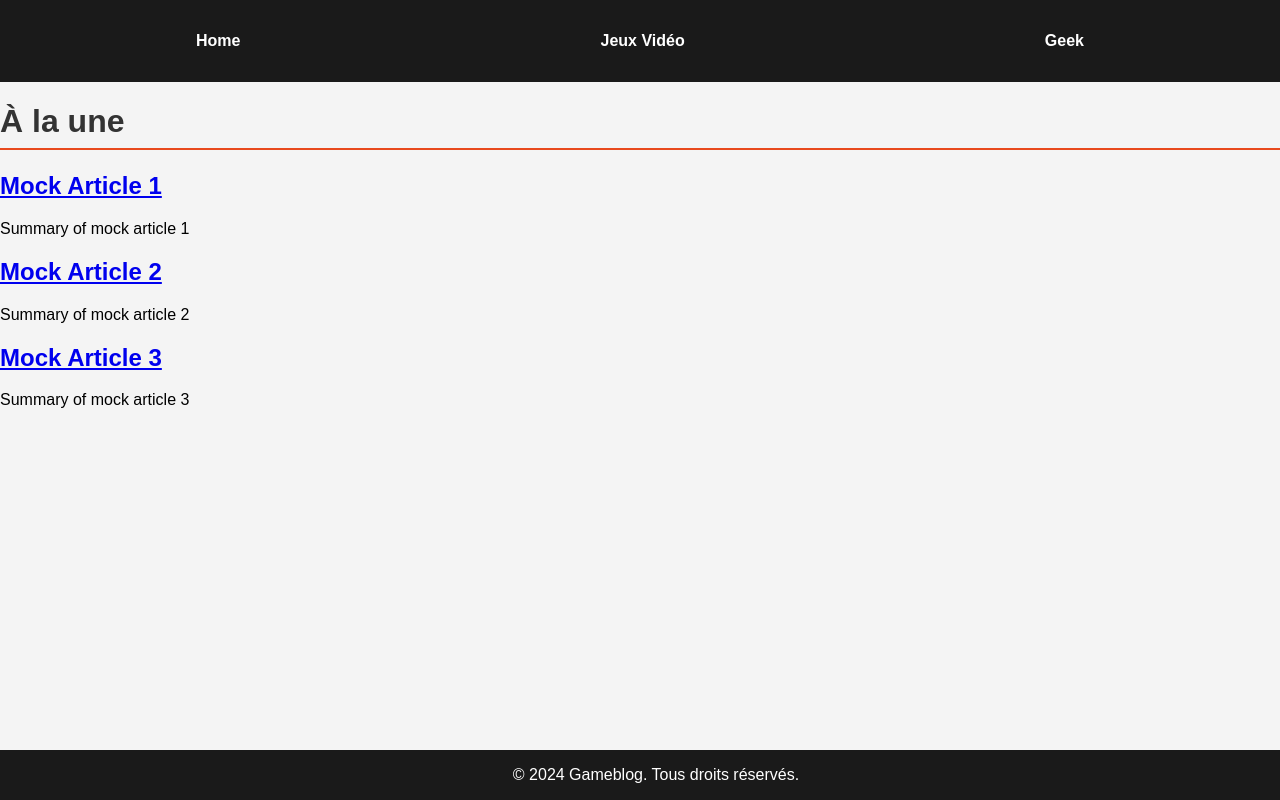
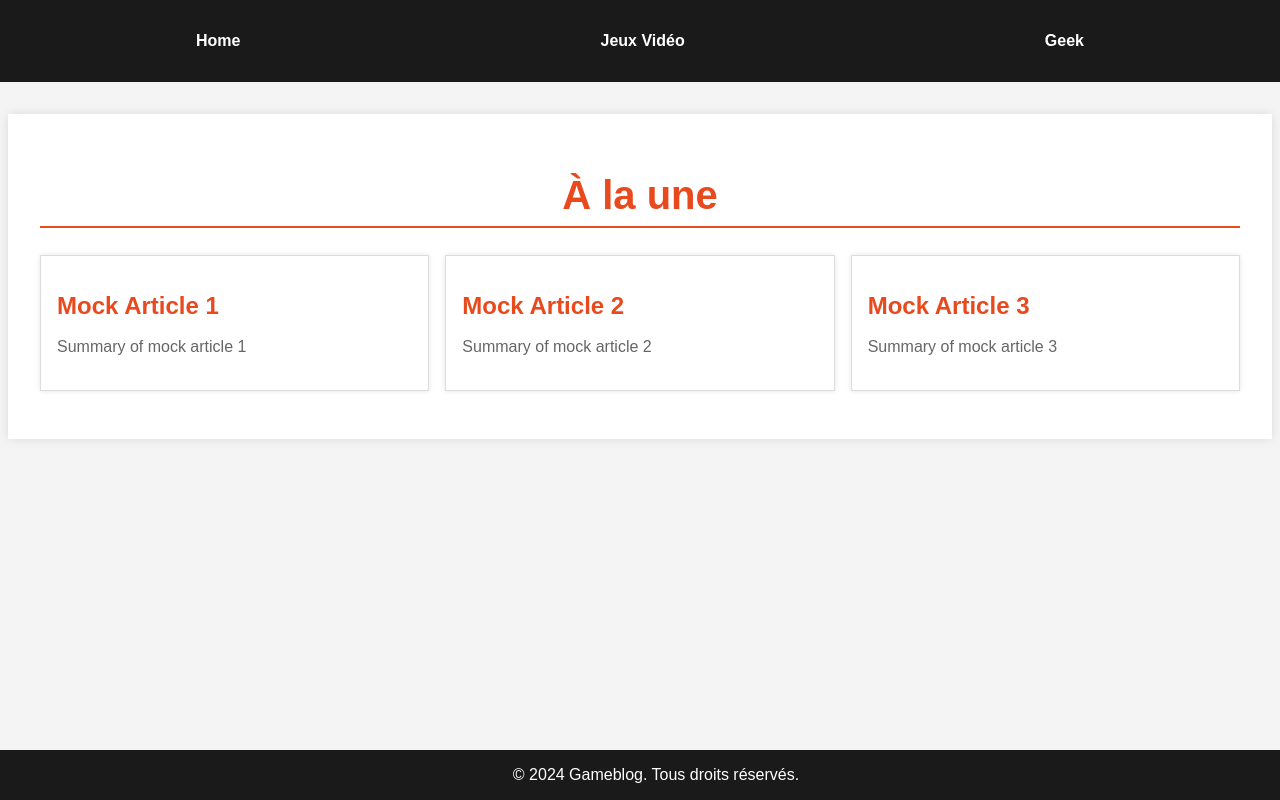
Before and after one commit to TSAELENS/PWA_PE_TO, a React (Create React App) app in the folder gameblog-pwa/: page / in a window 1280 px wide. Built offline with nearby package versions, Linux system fonts and the light colour scheme.

Commit message:
Visuel articles

```diff
--- a/gameblog-pwa/src/components/ArticlePreview.tsx
+++ b/gameblog-pwa/src/components/ArticlePreview.tsx
@@ -11,9 +11,11 @@ interface ArticlePreviewProps {
 
 const ArticlePreview: React.FC<ArticlePreviewProps> = ({ article }) => {
   return (
-    <div>
-      <h2><Link to={`/article/${article.id}`}>{article.title}</Link></h2>
-      <p>{article.summary}</p>
+    <div className="article-preview">
+      <h2 className="article-preview__title">
+        <Link to={`/article/${article.id}`}>{article.title}</Link>
+      </h2>
+      <p className="article-preview__summary">{article.summary}</p>
     </div>
   );
 }
--- a/gameblog-pwa/src/index.css
+++ b/gameblog-pwa/src/index.css
@@ -74,3 +74,71 @@ footer {
 footer p {
   margin: 0;
 }
+
+.homepage {
+  padding: 2rem;
+}
+
+.homepage__title {
+  text-align: center;
+  color: #e8491d;
+  font-size: 2.5rem;
+}
+
+.homepage__articles {
+  display: grid;
+  grid-template-columns: repeat(auto-fill, minmax(300px, 1fr));
+  gap: 1rem;
+}
+
+.article-preview {
+  background: #fff;
+  border: 1px solid #ddd;
+  padding: 1rem;
+  box-shadow: 0 0 5px rgba(0, 0, 0, 0.1);
+}
+
+.article-preview h2 {
+  color: #e8491d;
+  font-size: 1.5rem;
+  margin-bottom: 0.5rem;
+}
+
+.article-preview p {
+  color: #666;
+  line-height: 1.4;
+}
+
+.article-preview {
+  background: #fff;
+  border: 1px solid #ddd;
+  padding: 1rem;
+  margin-bottom: 1rem;
+  box-shadow: 0 0 5px rgba(0, 0, 0, 0.1);
+  transition: transform 0.3s, box-shadow 0.3s;
+}
+
+.article-preview:hover {
+  transform: translateY(-5px);
+  box-shadow: 0 5px 15px rgba(0, 0, 0, 0.2);
+}
+
+.article-preview__title {
+  font-size: 1.5rem;
+  color: #e8491d;
+  margin-bottom: 0.5rem;
+}
+
+.article-preview__title a {
+  text-decoration: none;
+  color: inherit;
+}
+
+.article-preview__title a:hover {
+  text-decoration: underline;
+}
+
+.article-preview__summary {
+  color: #666;
+  line-height: 1.4;
+}
--- a/gameblog-pwa/src/pages/HomePage.tsx
+++ b/gameblog-pwa/src/pages/HomePage.tsx
@@ -7,7 +7,6 @@ interface Article {
   summary: string;
 }
 
-// Créez des articles factices
 const mockArticles: Article[] = [
   { id: 1, title: 'Mock Article 1', summary: 'Summary of mock article 1' },
   { id: 2, title: 'Mock Article 2', summary: 'Summary of mock article 2' },
@@ -18,19 +17,18 @@ const HomePage: React.FC = () => {
   const [articles, setArticles] = useState<Article[]>([]);
 
   useEffect(() => {
-    // Utilisez les articles factices au lieu de faire une requête API
     setArticles(mockArticles);
   }, []);
 
   return (
-    <div>
-      <h1>À la une</h1>
-      <div>
+    <main className="homepage">
+      <h1 className="homepage__title">À la une</h1>
+      <div className="homepage__articles">
         {articles.map(article => (
           <ArticlePreview key={article.id} article={article} />
         ))}
       </div>
-    </div>
+    </main>
   );
 }
 
```
